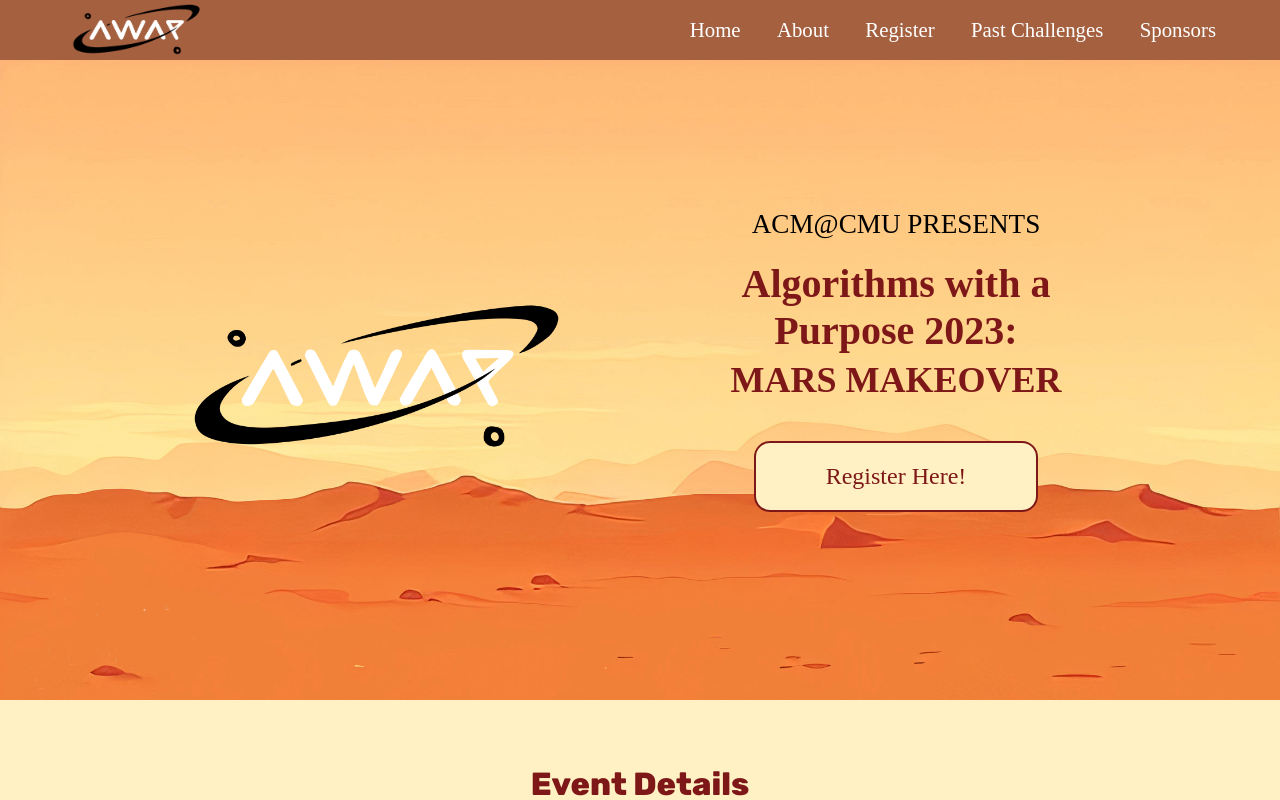
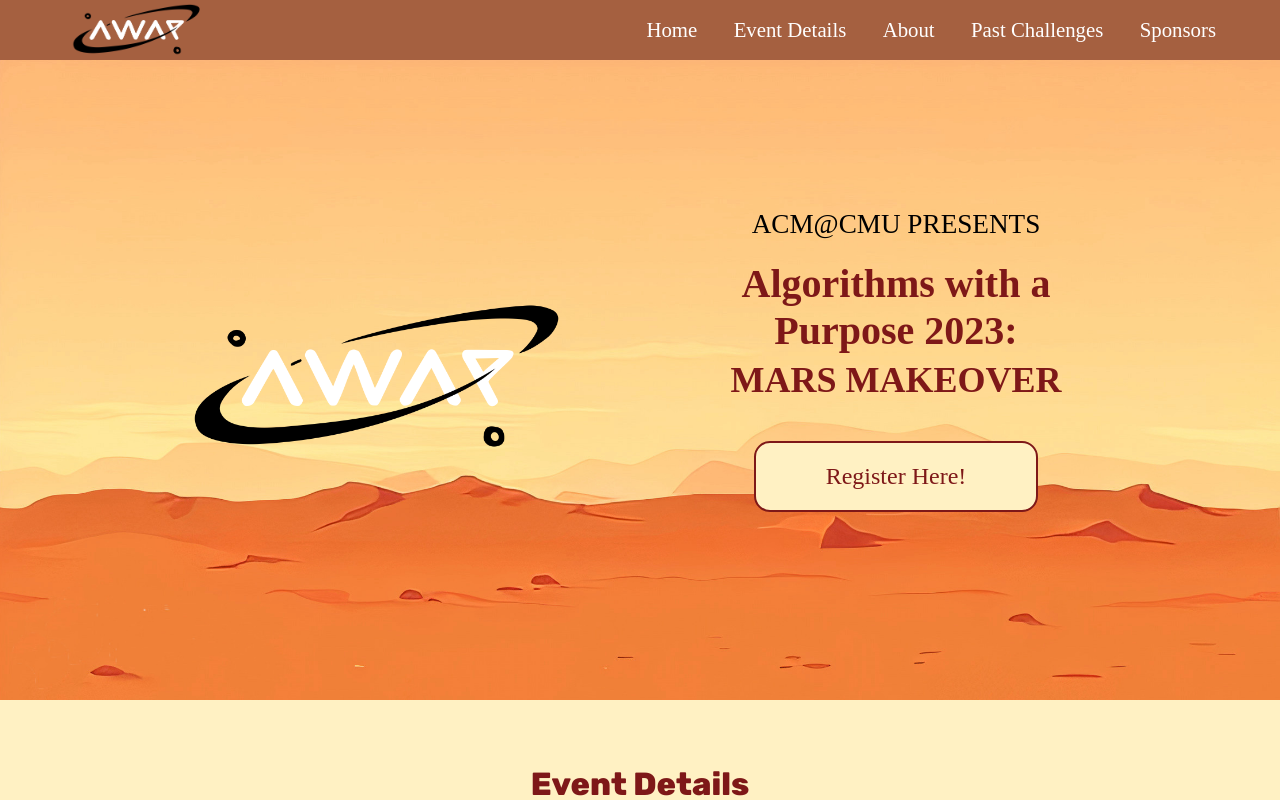
Before and after one commit to acm-cmu/awap-landing-page-2024, a React (Create React App) app: page / in a window 1280 px wide. Shown: the top 800 px of the page. Built offline with nearby package versions, Linux system fonts and the light colour scheme.

Commit message:
Swap navbar components

```diff
--- a/src/components/Navbar.js
+++ b/src/components/Navbar.js
@@ -18,11 +18,11 @@
           <Link to="home" smooth={true} offset={-0.08 * window.innerHeight}>
             <div className="link">Home</div>
           </Link>
+          <Link to="register" smooth={true} offset={-0.04 * window.innerHeight}>
+            <div className="link">Event Details</div>
+          </Link>
           <Link to="about" smooth={true} offset={-0.04 * window.innerHeight}>
             <div className="link">About</div>
-          </Link>
-          <Link to="register" smooth={true} offset={-0.04 * window.innerHeight}>
-            <div className="link">Register</div>
           </Link>
           <Link to="past" smooth={true} offset={-0.06 * window.innerHeight}>
             <div className="link">Past Challenges</div>
```
